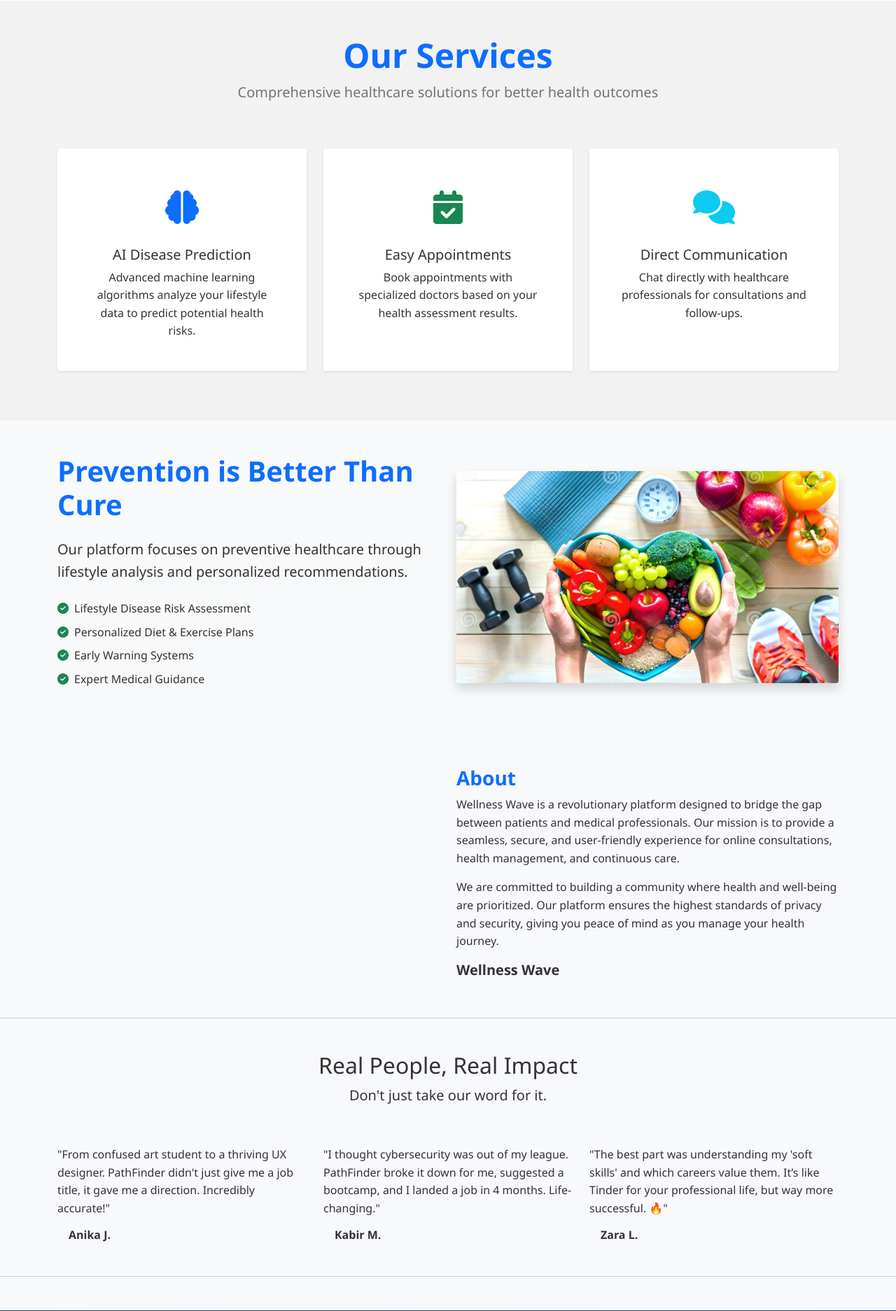
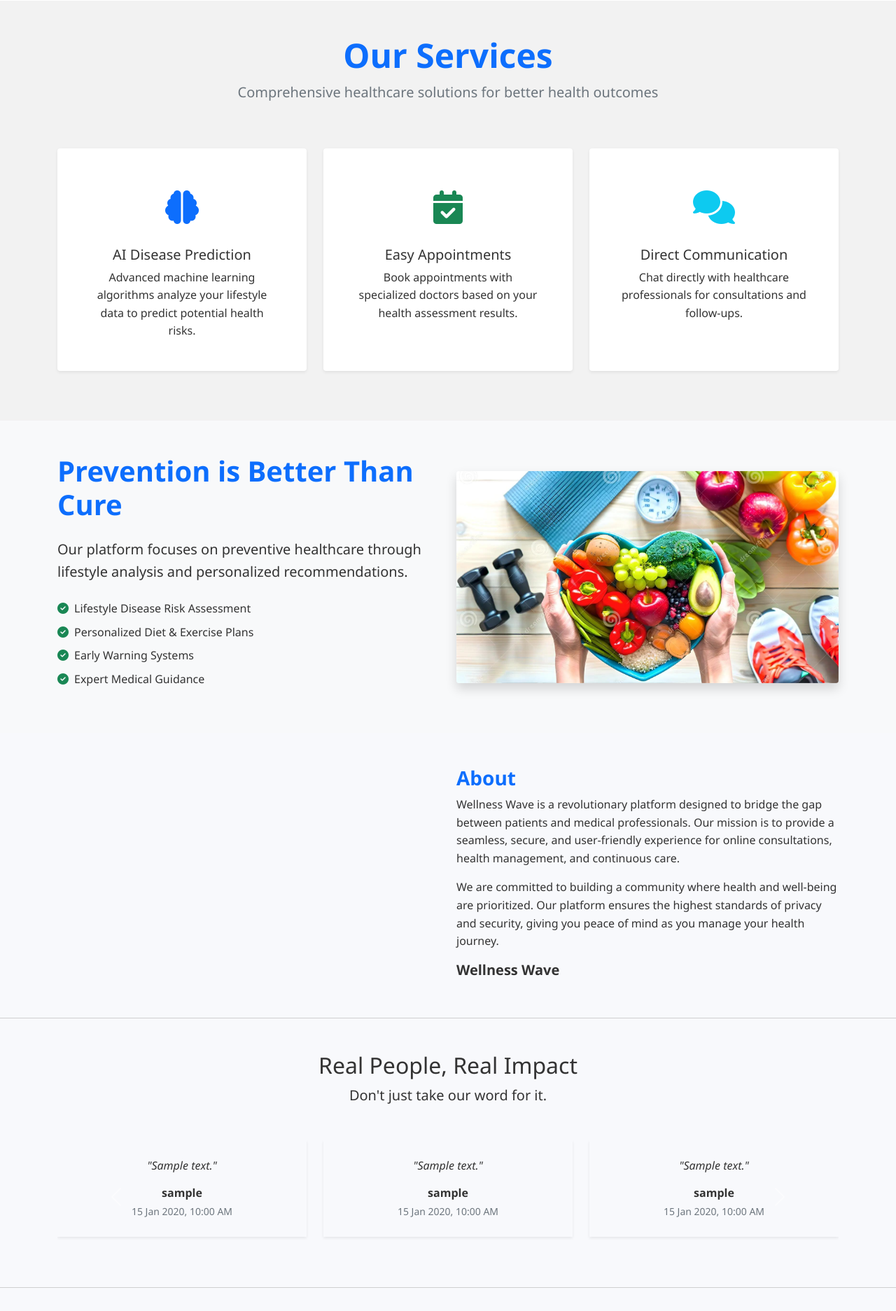
Before and after one commit to Ajeeshkumar73/wellness-wave, a Flask app: page / in a window 1280 px wide. Shown: the part 1267-3140 px from the top of the page at 70% size. Run offline with Flask 3, Linux system fonts and the light colour scheme; a database or web service that is not in the repository returns one stand-in record (values such as "Sample title"); parts of the project's set-up code (start-up, migrations or seed data) failed here and were passed over; some libraries are stand-ins or nearby versions.

Commit message:
add review

```diff
--- a/app.py
+++ b/app.py
@@ -18,6 +18,7 @@ doctors_col = db["doctors"]
 appointments_col = db["appointments"]
 predictions_col = db["predictions"]
 messages_col = db["messages"]
+reviews_col = db["reviews"]
 
 
 # Load all models
@@ -111,8 +112,9 @@ def predict():
 # Home page
 @app.route("/")
 def index():
+    reviews = list(reviews_col.find().sort("created_at", -1))
     open_login = request.args.get("open_login", "false")
-    return render_template("index.html", open_login=open_login)
+    return render_template("index.html", open_login=open_login, reviews=reviews)
 
 # User registration
 @app.route("/user_register", methods=["POST"])
@@ -120,10 +122,7 @@ def user_register():
     username = request.form.get("username", "").strip()
     email = request.form.get("email", "").strip()
     password = request.form.get("password", "")
-    full_name = request.form.get("full_name", "").strip()
-    age = request.form.get("age", "")
-    gender = request.form.get("gender", "")
-    phone = request.form.get("phone", "").strip()
+
 
     if users_col.find_one({"username": username}):
         flash("Username already taken. Try a different one.", "error")
@@ -138,11 +137,6 @@ def user_register():
         "username": username,
         "email": email,
         "password": generate_password_hash(password),
-        "full_name": full_name,
-        "age": int(age) if age.isdigit() else None,
-        "gender": gender,
-        "phone": phone,
-        "user_type": "user",
         "created_at": datetime.now()
     })
 
@@ -305,6 +299,25 @@ def doctor_home():
                            pending_appointments=pending_appointments,
                            unread_messages=unread_messages)
 
+@app.route("/add_review", methods=["POST"])
+def add_review():
+    if "username" not in session:
+        flash("You must be logged in to post a review.", "error")
+        return redirect(url_for("user_login"))
+
+    review_text = request.form.get("review", "").strip()
+
+    if review_text:
+        reviews_col.insert_one({
+            "username": session["username"],
+            "review": review_text,
+            "created_at": datetime.now()
+        })
+        flash("Review posted successfully!", "success")
+    else:
+        flash("Review cannot be empty.", "error")
+
+    return redirect(url_for("user_home"))
 
 
 # Logout
--- a/templates/index.html
+++ b/templates/index.html
@@ -138,9 +138,9 @@
                         <button class="btn btn-primary btn-lg me-md-2" onclick="openForm()">
     <i class="fas fa-user-plus me-2"></i>Join as Patient
 </button>
-                    <a href="#" onclick="openDoctorRegister()" class="btn btn-outline-primary btn-lg">
+                    <!--<a href="#" onclick="openDoctorRegister()" class="btn btn-outline-primary btn-lg">
                         <i class="fas fa-user-md me-2"></i>Join as Doctor
-                    </a>
+                    </a>-->
                     </div>
                 </div>
                 <div class="col-lg-6">
@@ -176,7 +176,7 @@
                                 <div class="mb-3">
                                     <label for="email" class="form-label">Email</label>
                                     <input type="email" class="form-control" id="email" name="email" required oninput="validateEmail()">
-                                    <small id="emailFeedback" class="text-danger"></small>
+
                                 </div>
                             </div>
                         </div>
@@ -185,39 +185,8 @@
                                 <div class="mb-3">
                                     <label for="password" class="form-label">Password</label>
                                     <input type="password" class="form-control" id="password" name="password" required oninput="validatePassword()">
-                                    <small id="passwordFeedback" class="text-danger"></small>
+
                                 </div>
-                            </div>
-                            <div class="col-md-6">
-                                <div class="mb-3">
-                                    <label for="full_name" class="form-label">Full Name</label>
-                                    <input type="text" class="form-control" id="full_name" name="full_name" required>
-                                </div>
-                            </div>
-                        </div>
-                        <div class="row">
-                            <div class="col-md-4">
-                                <div class="mb-3">
-                                    <label for="age" class="form-label">Age</label>
-                                    <input type="number" class="form-control" id="age" name="age" min="1" max="120">
-                                </div>
-                            </div>
-                            <div class="col-md-4">
-                                <div class="mb-3">
-                                    <label for="gender" class="form-label">Gender</label>
-                                    <select class="form-select" id="gender" name="gender">
-                                        <option value="">Select Gender</option>
-                                        <option value="Male">Male</option>
-                                        <option value="Female">Female</option>
-                                        <option value="Other">Other</option>
-                                    </select>
-                                </div>
-                            </div>
-                            <div class="col-md-4">
-                                <div class="mb-3">
-                                    <label for="phone" class="form-label">Phone</label>
-                                    <input type="tel" class="form-control" id="phone" name="phone" required oninput="validatePhone()">
-                                    <small id="phoneFeedback" class="text-danger"></small>
                             </div>
                         </div>
                         </div>
@@ -227,12 +196,13 @@
                             </button>
                         </div>
                     </form>
-                </div>
-                <div class="card-footer text-center">
+
+                <div class="card-footer text-center" style="background-color:#fff;">
                     <small class="text-muted">
                         Already have an account?
                         <a href="#" class="text-success" onclick="closeForm(); openLoginForm()">Login here</a>
                     </small>
+                  </div>
                 </div>
             </div>
         </div>
@@ -267,7 +237,7 @@
                             </div>
                         </form>
                     </div>
-                    <div class="card-footer text-center">
+                    <div class="card-footer text-center"style="background-color:#fff;">
                         <small class="text-muted">
                             Don't have an account?
                             <a href="#" class="text-primary" onclick="openForm(); closeLoginForm()">Register here</a>
@@ -278,6 +248,8 @@
         </div>
     </div>
 </div>
+
+
 
 <!--doctor register-->
 <div id="popupdr">
@@ -530,43 +502,54 @@
 
    <section class="py-5 bg-light-custom" id="reviews">
   <div class="container">
-    <div class="text-center" data-aos="fade-up">
+    <!-- Section Header -->
+    <div class="text-center mb-5" data-aos="fade-up">
       <h2 class="section-title">Real People, Real Impact</h2>
-        <p class="lead section-subtitle mb-5">Don't just take our word for it.</p>
+      <p class="lead section-subtitle">Don't just take our word for it.</p>
     </div>
-    <div class="row g-4">
-      <div class="col-lg-4" data-aos="fade-up" data-aos-delay="100">
-        <div class="card-custom">
-          <div class="stars mb-2"><i class="bi bi-star-fill"></i><i class="bi bi-star-fill"></i><i class="bi bi-star-fill"></i><i class="bi bi-star-fill"></i><i class="bi bi-star-fill"></i></div>
-          <p>"From confused art student to a thriving UX designer. PathFinder didn't just give me a job title, it gave me a direction. Incredibly accurate!"</p>
-          <div class="d-flex align-items-center mt-3">
-            <div class="ms-3"><h6 class="fw-bold mb-0">Anika J.</h6></div>
+
+    {% if reviews %}
+    <div id="reviewsCarousel" class="carousel slide" data-bs-ride="carousel" data-bs-interval="4000">
+      <div class="carousel-inner">
+
+        {% for r in reviews %}
+        <div class="carousel-item {% if loop.first %}active{% endif %}">
+          <div class="row justify-content-center">
+
+            <div class="col-lg-4 col-md-6 mb-4">
+              <div class="card-custom shadow-sm p-4 rounded-4 h-100">
+                <!-- Review Text -->
+                <p class="fst-italic text-center">"{{ r.review }}"</p>
+
+                <!-- User Info -->
+                <div class="text-center mt-3">
+                  <h6 class="fw-bold mb-1">{{ r.username }}</h6>
+                  <small class="text-secondary">{{ r.created_at.strftime('%d %b %Y, %I:%M %p') }}</small>
                 </div>
               </div>
             </div>
-      <div class="col-lg-4" data-aos="fade-up" data-aos-delay="200">
-        <div class="card-custom">
-          <div class="stars mb-2"><i class="bi bi-star-fill"></i><i class="bi bi-star-fill"></i><i class="bi bi-star-fill"></i><i class="bi bi-star-fill"></i><i class="bi bi-star-fill"></i></div>
-          <p>"I thought cybersecurity was out of my league. PathFinder broke it down for me, suggested a bootcamp, and I landed a job in 4 months. Life-changing."</p>
-          <div class="d-flex align-items-center mt-3">
 
-            <div class="ms-3"><h6 class="fw-bold mb-0">Kabir M.</h6></div>
           </div>
         </div>
+        {% endfor %}
+
       </div>
-      <div class="col-lg-4" data-aos="fade-up" data-aos-delay="300">
-        <div class="card-custom">
-            <div class="stars mb-2"><i class="bi bi-star-fill"></i><i class="bi bi-star-fill"></i><i class="bi bi-star-fill"></i><i class="bi bi-star-fill"></i><i class="bi bi-star-half"></i></div>
-          <p>"The best part was understanding my 'soft skills' and which careers value them. It’s like Tinder for your professional life, but way more successful. 🔥"</p>
-          <div class="d-flex align-items-center mt-3">
 
-            <div class="ms-3"><h6 class="fw-bold mb-0">Zara L.</h6></div>
+      <!-- Controls -->
+      <button class="carousel-control-prev" type="button" data-bs-target="#reviewsCarousel" data-bs-slide="prev">
+        <span class="carousel-control-prev-icon"></span>
+      </button>
+      <button class="carousel-control-next" type="button" data-bs-target="#reviewsCarousel" data-bs-slide="next">
+        <span class="carousel-control-next-icon"></span>
+      </button>
     </div>
-        </div>
-      </div>
-    </div>
+    {% else %}
+      <p class="text-center text-muted">No reviews yet. Be the first to post!</p>
+    {% endif %}
   </div>
 </section>
+
+
 
     <!-- Footer -->
     <footer class="bg-dark text-white py-4 mt-5">
@@ -745,6 +728,18 @@ function validateForm() {
 <!-- Bootstrap JS Bundle -->
   <script src="https://cdn.jsdelivr.net/npm/bootstrap@5.3.2/dist/js/bootstrap.bundle.min.js"></script>
 
+  <script>
+  const items = document.querySelectorAll('#reviewsCarousel .carousel-item');
+
+  items.forEach((el) => {
+    const next = el.nextElementSibling || items[0];
+    el.querySelector('.row').appendChild(next.querySelector('.col-lg-4').cloneNode(true));
+
+    const next2 = next.nextElementSibling || items[0];
+    el.querySelector('.row').appendChild(next2.querySelector('.col-lg-4').cloneNode(true));
+  });
+</script>
+
 
 
 
--- a/templates/user_home.html
+++ b/templates/user_home.html
@@ -176,7 +176,7 @@
         <p class="text-center text-muted mb-4">We’d love to hear your thoughts.</p>
 
         <!-- Minimal Review Form -->
-        <form method="POST" action="">
+        <form method="POST" action="{{ url_for('add_review') }}">
 
           <div class="mb-3">
             <textarea id="review" name="review" rows="3"
```
Also changed, not shown: static/css/style.css (line endings or trailing spaces). Lines whose indentation alone changed are shown as unchanged.
